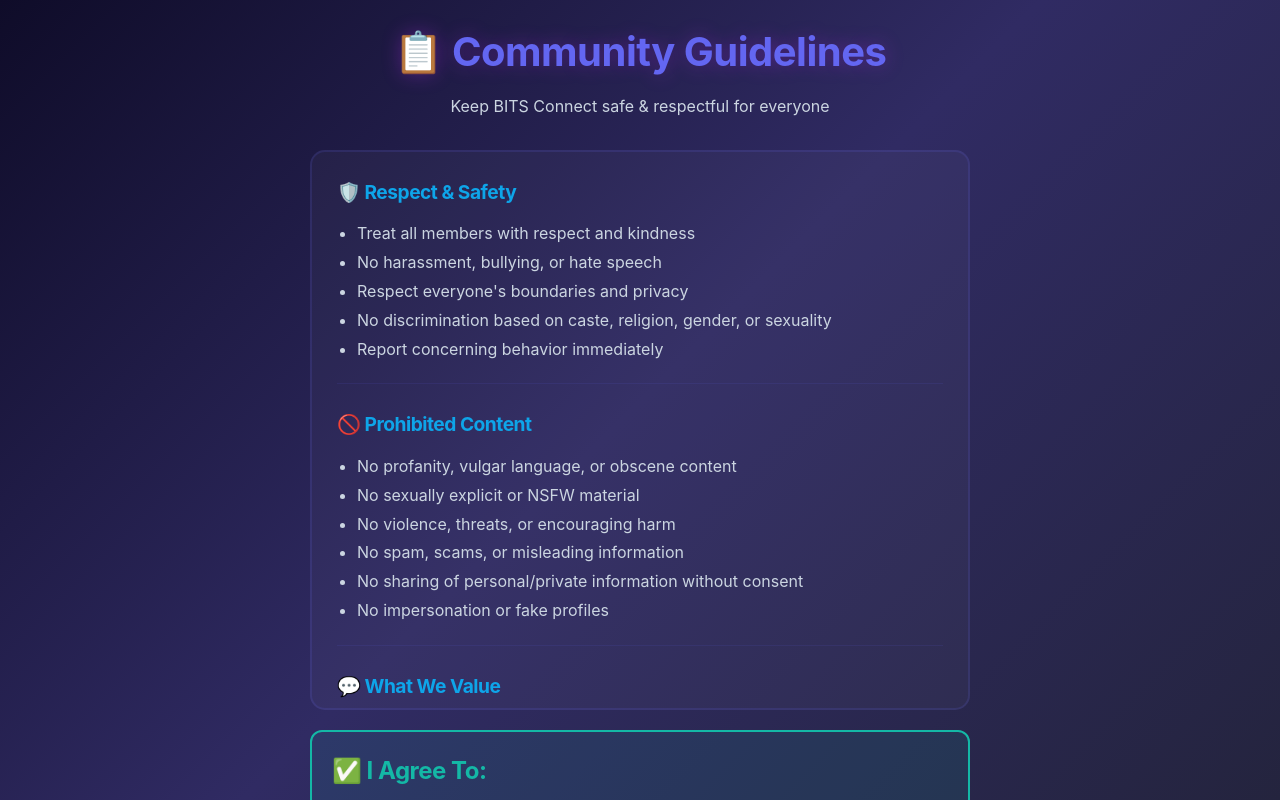
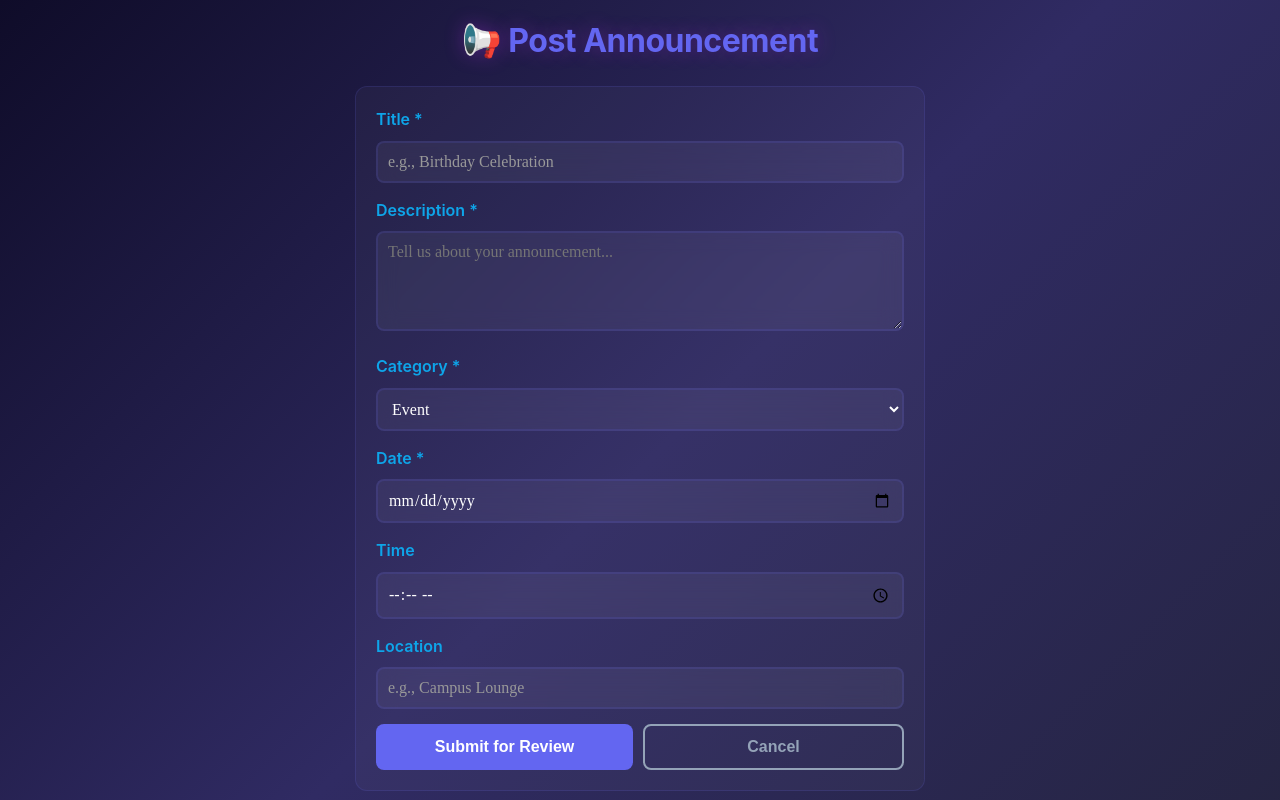
Before and after one commit to rabindersingh/bits-connect-frontend, a React (Create React App) app: page /guidelines in a window 1280 px wide. Shown: the top 800 px of the page. Built offline with nearby package versions, Linux system fonts and the light colour scheme; sample sign-in values are in the browser's storage.

Commit message:
Add announcements submission form - users can post events

```diff
--- a/src/App.js
+++ b/src/App.js
@@ -10,7 +10,7 @@
 import ProfilePage from './pages/ProfilePage';
 import ModerationQueue from './pages/ModerationQueue';
 import AnnouncementsPage from './pages/AnnouncementsPage';
-import CommunityGuidelines from './pages/CommunityGuidelines';
+import AnnouncementsSubmit from './pages/AnnouncementsSubmit';
 
 import Navbar from './components/Navbar';
 
@@ -50,7 +50,6 @@
     setIsLoggedIn(false);
     setIsAdmin(false);
     localStorage.removeItem('bitsUser');
-    // Keep guidelines accepted even after logout
   };
 
   const handleGuidelinesAccepted = () => {
@@ -70,15 +69,16 @@
             </>
           ) : !guidelinesAccepted ? (
             <>
-              <Route path="/guidelines" element={<CommunityGuidelines onAgree={handleGuidelinesAccepted} />} />
+              <Route path="/guidelines" element={<AnnouncementsSubmit />} />
               <Route path="*" element={<Navigate to="/guidelines" replace />} />
             </>
           ) : (
             <>
               <Route path="/" element={<HomePage user={user} />} />
+              <Route path="/announcements" element={<AnnouncementsPage user={user} />} />
+              <Route path="/announcements/submit" element={<AnnouncementsSubmit user={user} />} />
               <Route path="/vibe-matcher" element={<VibeMatcher user={user} />} />
               <Route path="/messages" element={<MessagesPage user={user} />} />
-              <Route path="/announcements" element={<AnnouncementsPage user={user} />} />
               <Route path="/profile" element={<ProfilePage user={user} onLogout={handleLogout} />} />
               {isAdmin && (
                 <>
--- a/src/pages/AnnouncementsPage.jsx
+++ b/src/pages/AnnouncementsPage.jsx
@@ -1,56 +1,41 @@
 import React, { useState } from 'react';
+import { useNavigate } from 'react-router-dom';
 
 const AnnouncementsPage = ({ user }) => {
+  const navigate = useNavigate();
   const [announcements] = useState([
     {
       id: 1,
-      title: '🎉 Welcome Party - Friday!',
-      description: 'Amazing party at campus lounge. Free food, music, great people!',
+      title: '🎉 Welcome Party - This Friday!',
+      description: 'Join us for an amazing welcome party at the campus lounge. Free food, music, and great people!',
       date: 'Friday, April 18',
       time: '7:00 PM',
       location: 'Campus Lounge',
       attendees: 156,
-      category: 'Party'
+      category: 'Party',
+      status: 'approved'
     },
     {
       id: 2,
-      title: '🎨 Design Workshop',
-      description: 'Learn UI/UX design with industry experts. Limited seats!',
+      title: '🎨 Design Workshop - Next Week',
+      description: 'Learn UI/UX design basics with industry experts. Limited seats available!',
       date: 'Monday, April 21',
       time: '3:00 PM',
       location: 'Design Studio',
       attendees: 45,
-      category: 'Workshop'
+      category: 'Workshop',
+      status: 'approved'
     },
     {
       id: 3,
-      title: '⚽ Sports Day - Sign Up!',
-      description: 'Cricket, basketball, badminton and more. Form your teams!',
+      title: '⚽ Sports Day - Sign Up Now!',
+      description: 'Cricket, basketball, badminton and more. Form your teams and compete!',
       date: 'Saturday, April 19',
       time: '9:00 AM',
       location: 'Sports Ground',
       attendees: 89,
-      category: 'Sports'
-    },
-    {
-      id: 4,
-      title: '🎤 Open Mic Night',
-      description: 'Poetry, music, comedy - all welcome. No experience needed!',
-      date: 'Saturday, April 19',
-      time: '8:00 PM',
-      location: 'Auditorium',
-      attendees: 203,
-      category: 'Event'
-    },
-    {
-      id: 5,
-      title: '📚 Study Groups',
-      description: 'Form study groups for different subjects. Connect with peers!',
-      date: 'Every day',
-      time: 'Anytime',
-      location: 'Library',
-      attendees: 312,
-      category: 'Academic'
+      category: 'Sports',
+      status: 'approved'
     }
   ]);
 
@@ -60,18 +45,28 @@
       Workshop: '#6366F1',
       Sports: '#14B8A6',
       Event: '#F59E0B',
-      Academic: '#0EA5E9'
+      Birthday: '#EC4899',
+      'Study Group': '#0EA5E9',
+      Club: '#8B5CF6',
+      Other: '#6B7280'
     };
     return colors[category] || '#6366F1';
   };
 
   return (
-    <div style={{ maxWidth: '600px', margin: '0 auto', padding: '15px' }}>
-      {/* Header */}
-      <div style={{ marginBottom: '20px' }}>
-        <h1 style={{ color: '#6366F1', fontSize: 'clamp(1.8em, 5vw, 2.5em)', margin: '0 0 8px 0' }}>📢 Announcements</h1>
-        <p style={{ color: '#CBD5E1', margin: '0', fontSize: 'clamp(0.85em, 3vw, 1em)' }}>Stay updated with events</p>
+    <div style={{ maxWidth: '100%', margin: '0', padding: '15px', boxSizing: 'border-box' }}>
+      {/* Header with Submit Button */}
+      <div style={{ display: 'flex', justifyContent: 'space-between', alignItems: 'center', marginBottom: '20px', flexWrap: 'wrap', gap: '15px' }}>
+        <h1 style={{ color: '#6366F1', fontSize: 'clamp(1.5em, 5vw, 2.5em)', margin: '0' }}>📢 Announcements</h1>
+        <button
+          onClick={() => navigate('/announcements/submit')}
+          style={{ background: '#6366F1', color: '#fff', border: 'none', padding: '10px 20px', borderRadius: '8px', cursor: 'pointer', fontWeight: '600', fontSize: 'clamp(0.85em, 3vw, 1em)', whiteSpace: 'nowrap' }}
+        >
+          + Post Event
+        </button>
       </div>
+
+      <p style={{ color: '#CBD5E1', margin: '0 0 20px 0', fontSize: 'clamp(0.85em, 3vw, 1em)' }}>Stay updated with campus events and activities</p>
 
       {/* Announcements List */}
       <div style={{ display: 'flex', flexDirection: 'column', gap: '12px' }}>
@@ -145,10 +140,10 @@
         ))}
       </div>
 
-      {/* Empty State Message */}
+      {/* Info Box */}
       <div style={{ background: 'rgba(20,184,166,0.1)', border: '2px solid #14B8A6', borderRadius: '12px', padding: '15px', marginTop: '20px', textAlign: 'center' }}>
-        <p style={{ color: '#14B8A6', fontWeight: '600', margin: '0 0 6px 0', fontSize: 'clamp(0.85em, 3vw, 0.95em)' }}>Don't miss out!</p>
-        <p style={{ color: '#CBD5E1', fontSize: 'clamp(0.8em, 3vw, 0.9em)', margin: '0' }}>Check regularly for new events</p>
+        <p style={{ color: '#14B8A6', fontWeight: '600', margin: '0 0 8px 0' }}>📢 Have an event to share?</p>
+        <p style={{ color: '#CBD5E1', fontSize: '0.9em', margin: '0' }}>Click "Post Event" above to create an announcement!</p>
       </div>
     </div>
   );
--- /dev/null
+++ b/src/pages/AnnouncementsSubmit.jsx
@@ -0,0 +1,159 @@
+import React, { useState } from 'react';
+import { useNavigate } from 'react-router-dom';
+
+const AnnouncementsSubmit = ({ user }) => {
+  const navigate = useNavigate();
+  const [formData, setFormData] = useState({
+    title: '',
+    description: '',
+    date: '',
+    time: '',
+    location: '',
+    category: 'Event',
+    attendees: 0
+  });
+
+  const [submitted, setSubmitted] = useState(false);
+
+  const handleChange = (e) => {
+    const { name, value } = e.target;
+    setFormData({ ...formData, [name]: value });
+  };
+
+  const handleSubmit = (e) => {
+    e.preventDefault();
+
+    if (!formData.title || !formData.description || !formData.date) {
+      alert('Please fill in all required fields!');
+      return;
+    }
+
+    console.log('Announcement submitted:', formData);
+    setSubmitted(true);
+
+    setTimeout(() => {
+      navigate('/announcements');
+    }, 2000);
+  };
+
+  if (submitted) {
+    return (
+      <div style={{ maxWidth: '600px', margin: '0 auto', padding: '15px', textAlign: 'center', minHeight: '100vh', display: 'flex', flexDirection: 'column', justifyContent: 'center', alignItems: 'center' }}>
+        <div style={{ fontSize: '4em', marginBottom: '20px' }}>✅</div>
+        <h1 style={{ color: '#14B8A6', marginBottom: '15px', fontSize: 'clamp(1.5em, 5vw, 2em)' }}>Announcement Submitted!</h1>
+        <p style={{ color: '#CBD5E1', fontSize: 'clamp(0.9em, 3vw, 1.1em)', marginBottom: '20px' }}>
+          Your announcement will be reviewed by admin and posted soon.
+        </p>
+        <p style={{ color: '#94A3B8', fontSize: '0.9em' }}>Redirecting to announcements...</p>
+      </div>
+    );
+  }
+
+  return (
+    <div style={{ maxWidth: '600px', margin: '0 auto', padding: '15px' }}>
+      <h1 style={{ color: '#6366F1', textAlign: 'center', marginBottom: '20px', fontSize: 'clamp(1.5em, 5vw, 2em)' }}>📢 Post Announcement</h1>
+
+      <form onSubmit={handleSubmit} style={{ background: 'rgba(255,255,255,0.03)', border: '1px solid rgba(99,102,241,0.15)', borderRadius: '12px', padding: '20px' }}>
+
+        {/* Title */}
+        <div style={{ marginBottom: '15px' }}>
+          <label style={{ color: '#0EA5E9', fontWeight: '600', display: 'block', marginBottom: '8px', fontSize: 'clamp(0.9em, 3vw, 1em)' }}>Title *</label>
+          <input
+            type="text"
+            name="title"
+            value={formData.title}
+            onChange={handleChange}
+            placeholder="e.g., Birthday Celebration"
+            style={{ width: '100%', padding: '10px', background: 'rgba(255,255,255,0.05)', border: '2px solid rgba(99,102,241,0.15)', borderRadius: '8px', color: '#fff', fontFamily: 'Poppins', boxSizing: 'border-box', fontSize: '1em' }}
+          />
+        </div>
+
+        {/* Description */}
+        <div style={{ marginBottom: '15px' }}>
+          <label style={{ color: '#0EA5E9', fontWeight: '600', display: 'block', marginBottom: '8px', fontSize: 'clamp(0.9em, 3vw, 1em)' }}>Description *</label>
+          <textarea
+            name="description"
+            value={formData.description}
+            onChange={handleChange}
+            placeholder="Tell us about your announcement..."
+            style={{ width: '100%', padding: '10px', background: 'rgba(255,255,255,0.05)', border: '2px solid rgba(99,102,241,0.15)', borderRadius: '8px', color: '#fff', fontFamily: 'Poppins', boxSizing: 'border-box', minHeight: '100px', fontSize: '1em' }}
+          />
+        </div>
+
+        {/* Category */}
+        <div style={{ marginBottom: '15px' }}>
+          <label style={{ color: '#0EA5E9', fontWeight: '600', display: 'block', marginBottom: '8px', fontSize: 'clamp(0.9em, 3vw, 1em)' }}>Category *</label>
+          <select
+            name="category"
+            value={formData.category}
+            onChange={handleChange}
+            style={{ width: '100%', padding: '10px', background: 'rgba(255,255,255,0.05)', border: '2px solid rgba(99,102,241,0.15)', borderRadius: '8px', color: '#fff', fontFamily: 'Poppins', boxSizing: 'border-box', fontSize: '1em' }}
+          >
+            <option>Event</option>
+            <option>Party</option>
+            <option>Birthday</option>
+            <option>Workshop</option>
+            <option>Sports</option>
+            <option>Study Group</option>
+            <option>Club</option>
+            <option>Other</option>
+          </select>
+        </div>
+
+        {/* Date */}
+        <div style={{ marginBottom: '15px' }}>
+          <label style={{ color: '#0EA5E9', fontWeight: '600', display: 'block', marginBottom: '8px', fontSize: 'clamp(0.9em, 3vw, 1em)' }}>Date *</label>
+          <input
+            type="date"
+            name="date"
+            value={formData.date}
+            onChange={handleChange}
+            style={{ width: '100%', padding: '10px', background: 'rgba(255,255,255,0.05)', border: '2px solid rgba(99,102,241,0.15)', borderRadius: '8px', color: '#fff', fontFamily: 'Poppins', boxSizing: 'border-box', fontSize: '1em' }}
+          />
+        </div>
+
+        {/* Time */}
+        <div style={{ marginBottom: '15px' }}>
+          <label style={{ color: '#0EA5E9', fontWeight: '600', display: 'block', marginBottom: '8px', fontSize: 'clamp(0.9em, 3vw, 1em)' }}>Time</label>
+          <input
+            type="time"
+            name="time"
+            value={formData.time}
+            onChange={handleChange}
+            style={{ width: '100%', padding: '10px', background: 'rgba(255,255,255,0.05)', border: '2px solid rgba(99,102,241,0.15)', borderRadius: '8px', color: '#fff', fontFamily: 'Poppins', boxSizing: 'border-box', fontSize: '1em' }}
+          />
+        </div>
+
+        {/* Location */}
+        <div style={{ marginBottom: '15px' }}>
+          <label style={{ color: '#0EA5E9', fontWeight: '600', display: 'block', marginBottom: '8px', fontSize: 'clamp(0.9em, 3vw, 1em)' }}>Location</label>
+          <input
+            type="text"
+            name="location"
+            value={formData.location}
+            onChange={handleChange}
+            placeholder="e.g., Campus Lounge"
+            style={{ width: '100%', padding: '10px', background: 'rgba(255,255,255,0.05)', border: '2px solid rgba(99,102,241,0.15)', borderRadius: '8px', color: '#fff', fontFamily: 'Poppins', boxSizing: 'border-box', fontSize: '1em' }}
+          />
+        </div>
+
+        {/* Buttons */}
+        <div style={{ display: 'flex', gap: '10px', flexWrap: 'wrap' }}>
+          <button type="submit" style={{ flex: 1, minWidth: '120px', background: '#6366F1', color: '#fff', border: 'none', padding: '12px', borderRadius: '8px', cursor: 'pointer', fontWeight: '600', fontSize: 'clamp(0.9em, 3vw, 1em)' }}>
+            Submit for Review
+          </button>
+          <button type="button" onClick={() => navigate('/announcements')} style={{ flex: 1, minWidth: '120px', background: 'transparent', border: '2px solid #94A3B8', color: '#94A3B8', padding: '12px', borderRadius: '8px', cursor: 'pointer', fontWeight: '600', fontSize: 'clamp(0.9em, 3vw, 1em)' }}>
+            Cancel
+          </button>
+        </div>
+      </form>
+
+      <div style={{ background: 'rgba(20,184,166,0.1)', border: '2px solid #14B8A6', borderRadius: '12px', padding: '15px', marginTop: '20px', textAlign: 'center' }}>
+        <p style={{ color: '#14B8A6', fontWeight: '600', margin: '0 0 8px 0' }}>📝 Note</p>
+        <p style={{ color: '#CBD5E1', fontSize: '0.9em', margin: '0' }}>Your announcement will be reviewed by admin before posting to ensure it follows community guidelines.</p>
+      </div>
+    </div>
+  );
+};
+
+export default AnnouncementsSubmit;
```
